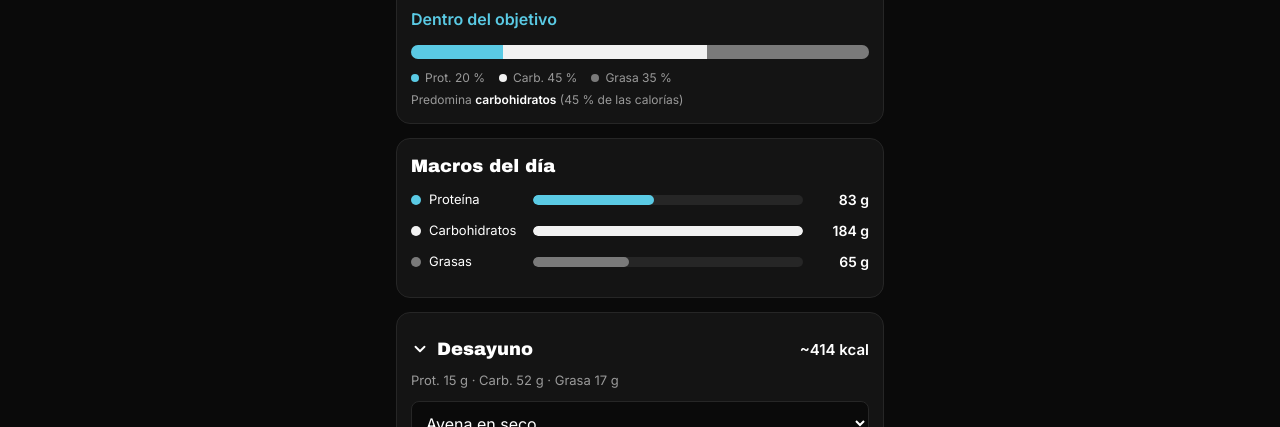
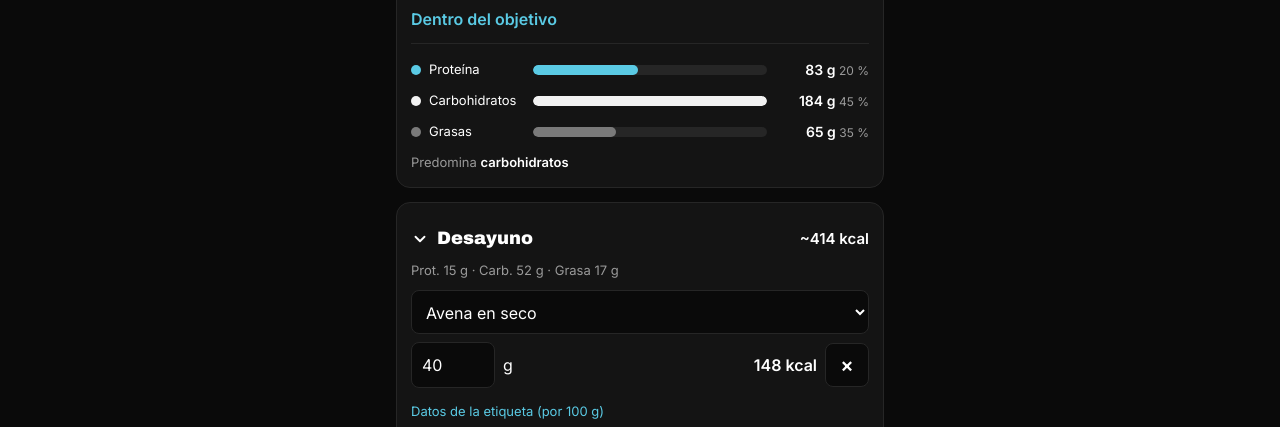
Before and after one commit to yourremotehelper/mi-dia-en-gr, a plain HTML site: page index.html in a window 1280 px wide. Shown: the part 312-739 px from the top of the page. Drawn offline with Linux system fonts and the light colour scheme.

Commit message:
Update index.html

```diff
--- a/index.html
+++ b/index.html
@@ -89,11 +89,12 @@ summary{cursor:pointer;color:var(--a);font-size:13px;min-height:32px;display:fle
 .fr{display:flex;gap:6px;margin-bottom:6px}
 .fr .fo{flex:1;min-width:0;margin-bottom:0}
 .fe{width:44px;padding:0;color:var(--m);font-size:16px}
-.mg{display:grid;grid-template-columns:112px 1fr 56px;align-items:center;gap:10px;padding:5px 0}
+.mg{display:grid;grid-template-columns:112px 1fr 92px;align-items:center;gap:10px;padding:5px 0}
 .ml{font-size:13px;display:flex;align-items:center}
 .mt{height:10px;background:var(--l);border-radius:5px;overflow:hidden}
 .mt i{display:block;height:100%;border-radius:5px}
-.mg b{text-align:right;font-weight:600;font-size:14px}
+.mg b{text-align:right;font-weight:600;font-size:14px;white-space:nowrap}
+.mg small{font:400 12px Inter,system-ui,sans-serif;color:var(--m)}
 .pc{display:flex;flex-wrap:wrap;gap:4px 14px;font-size:12px;color:var(--m)}
 .pc .dot{width:8px;height:8px;margin-right:6px}
 .mh{width:100%;display:flex;justify-content:space-between;align-items:center;gap:8px;background:none;border:0;border-radius:8px;padding:0;min-height:44px;font:inherit;font-weight:400;color:inherit;text-align:left}
@@ -118,12 +119,7 @@ h2.mhd{margin:0}
   <div class="bar"><div class="band"></div><div class="mk" id="mk"></div></div>
   <div class="sc"><span id="s1"></span><span id="s2"></span><span id="s3"></span></div>
   <p id="st"></p>
-  <div id="mbar" style="margin-top:14px"></div>
-  <div class="pc" id="dom"></div>
-</section>
-<section class="card">
-  <div class="hd"><h2>Macros del día</h2></div>
-  <div id="mrows"></div>
+  <div id="mrows" style="margin-top:12px;padding-top:10px;border-top:1px solid var(--l)"></div>
   <p class="mu" id="pk" style="margin:6px 0 0"></p>
 </section>
 <div id="m"></div>
@@ -301,11 +297,9 @@ else if(T>hi){st.textContent='Te pasas '+fm(T-hi)+' kcal del máximo';st.style.c
 else{st.textContent='Te faltan '+fm(lo-T)+' kcal para el mínimo';st.style.color='#f0a35e'}
 const R=[['Proteína',TP,TP*4,'#5ACAE4'],['Carbohidratos',TC,TC*4,'#f2f2f2'],['Grasas',TF,TF*9,'#7a7a7a']];
 const kt=R[0][2]+R[1][2]+R[2][2]||1;
-document.getElementById('mbar').innerHTML=R.map(r=>'<i style="width:'+(r[2]/kt*100)+'%;background:'+r[3]+'"></i>').join('');
-const gm=Math.max(1,TP,TC,TF),mx=R.reduce((x,y)=>y[2]>x[2]?y:x),sh=['Prot.','Carb.','Grasa'];
-document.getElementById('mrows').innerHTML=R.map(r=>'<div class="mg"><span class="ml"><span class="dot" style="background:'+r[3]+'"></span>'+r[0]+'</span><span class="mt"><i style="width:'+(r[1]/gm*100)+'%;background:'+r[3]+'"></i></span><b>'+fm(r[1])+' g</b></div>').join('');
-document.getElementById('dom').innerHTML=TP+TC+TF>0?R.map((r,i)=>'<span><span class="dot" style="background:'+r[3]+'"></span>'+sh[i]+' '+Math.round(r[2]/kt*100)+' %</span>').join('')+'<span style="width:100%">Predomina <b style="color:#fff">'+mx[0].toLowerCase()+'</b> ('+Math.round(mx[2]/kt*100)+' % de las calorías)</span>':'Añade alimentos para ver el reparto de calorías';
-document.getElementById('pk').textContent=W>0?(TP/W).toFixed(1).replace('.',',')+' g de proteína por kg (habitual: ~2)':'';
+const gm=Math.max(1,TP,TC,TF),mx=R.reduce((x,y)=>y[2]>x[2]?y:x);
+document.getElementById('mrows').innerHTML=R.map(r=>'<div class="mg"><span class="ml"><span class="dot" style="background:'+r[3]+'"></span>'+r[0]+'</span><span class="mt"><i style="width:'+(r[1]/gm*100)+'%;background:'+r[3]+'"></i></span><b>'+fm(r[1])+' g <small>'+Math.round(r[2]/kt*100)+' %</small></b></div>').join('');
+document.getElementById('pk').innerHTML=[TP+TC+TF>0?'Predomina <b style="color:#fff;font-weight:600">'+mx[0].toLowerCase()+'</b>':'',W>0?(TP/W).toFixed(1).replace('.',',')+' g de proteína por kg':''].filter(Boolean).join(' · ');
 }
 document.addEventListener('input',e=>{
 const t=e.target,a=t.dataset.a;
```
